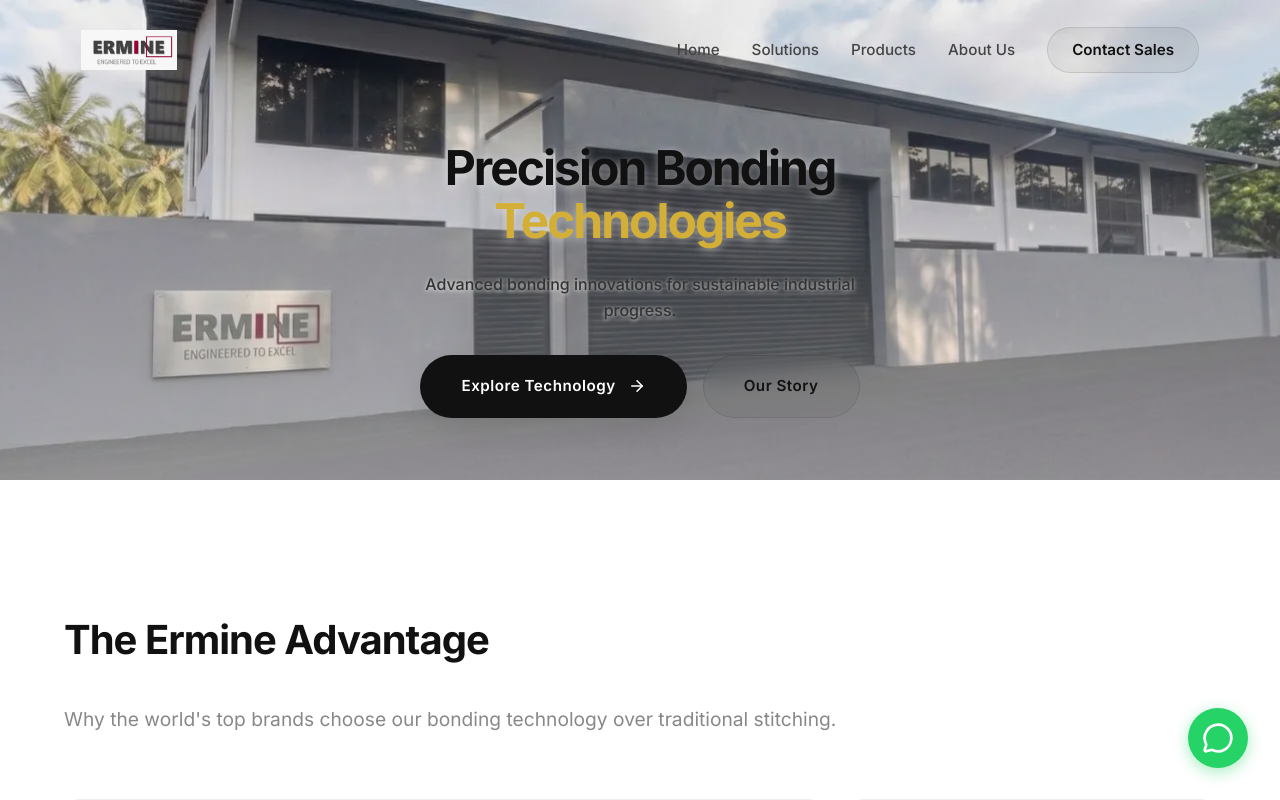
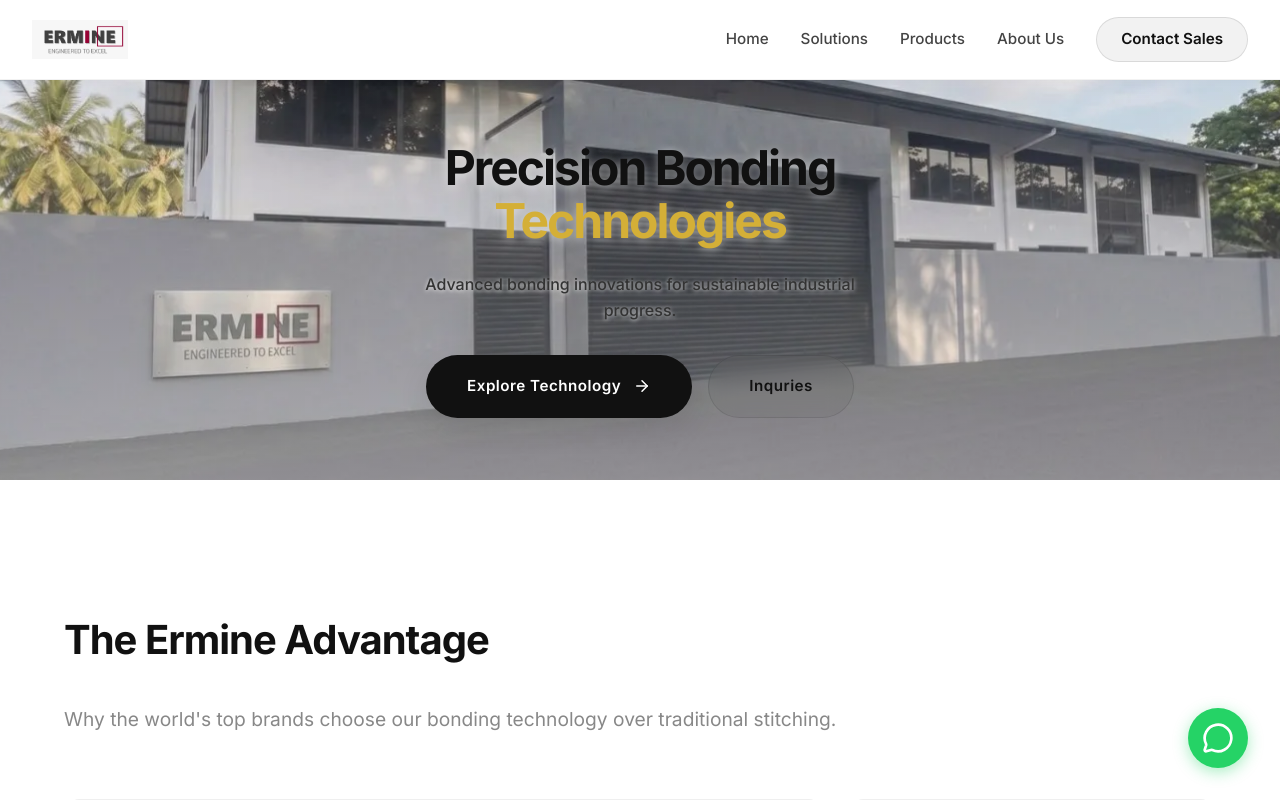
Before and after one commit to AMGRPrabhatha/ermine, a React (Vite) app: page / in a window 1280 px wide. Shown: the top 800 px of the page. Built offline with nearby package versions, Linux system fonts and the light colour scheme; a web font is replaced by a local one.

Commit message:
Design: Change navbar to solid white

```diff
--- a/src/components/Navbar.css
+++ b/src/components/Navbar.css
@@ -1,5 +1,5 @@
 .navbar {
-  height: 100px;
+  height: 80px;
   display: flex;
   justify-content: center;
   align-items: center;
@@ -9,13 +9,14 @@
   width: 100%;
   z-index: 999;
   transition: all 0.4s cubic-bezier(0.16, 1, 0.3, 1);
-  background-color: transparent;
-  padding: 0 5%;
+  background-color: #ffffff;
+  border-bottom: 1px solid rgba(0, 0, 0, 0.05);
+  box-shadow: 0 2px 10px rgba(0, 0, 0, 0.02);
 }
 
 .navbar.scrolled {
-  height: 80px;
-  padding-top: 15px;
+  height: 70px;
+  box-shadow: 0 4px 20px rgba(0, 0, 0, 0.08);
 }
 
 .navbar-container {
@@ -24,21 +25,12 @@
   align-items: center;
   width: 100%;
   max-width: var(--max-width);
-  height: 60px;
-  padding: 0 1rem;
-  border-radius: 40px;
+  height: 100%;
+  padding: 0 2rem;
   transition: all 0.4s cubic-bezier(0.16, 1, 0.3, 1);
-  border: 1px solid transparent;
 }
 
-.navbar.scrolled .navbar-container {
-  background-color: rgba(255, 255, 255, 0.85);
-  backdrop-filter: blur(24px);
-  -webkit-backdrop-filter: blur(24px);
-  border: 1px solid rgba(0, 0, 0, 0.05);
-  box-shadow: 0 10px 30px rgba(0, 0, 0, 0.1);
-  padding: 0 2rem;
-}
+/* Removed floating container effect for normal white navbar */
 
 .navbar-logo {
   color: #111;
--- a/src/pages/Home.jsx
+++ b/src/pages/Home.jsx
@@ -47,7 +47,7 @@
                 Explore Technology <ArrowRight size={18} />
               </Link>
               <Link to="/about" className="btn-modern btn-outline-modern">
-                Our Story
+                Inquries
               </Link>
             </div>
           </div>
```
